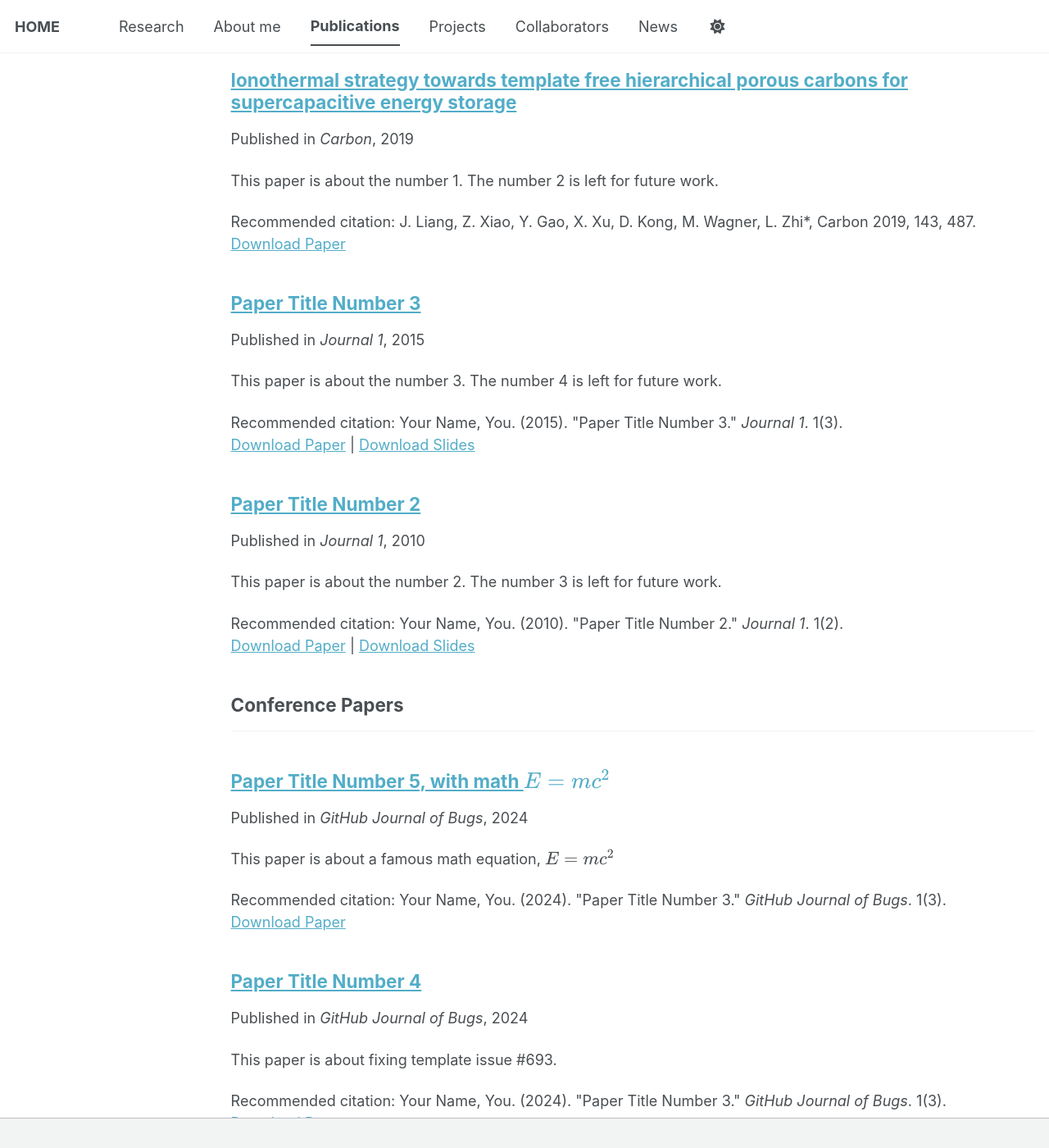
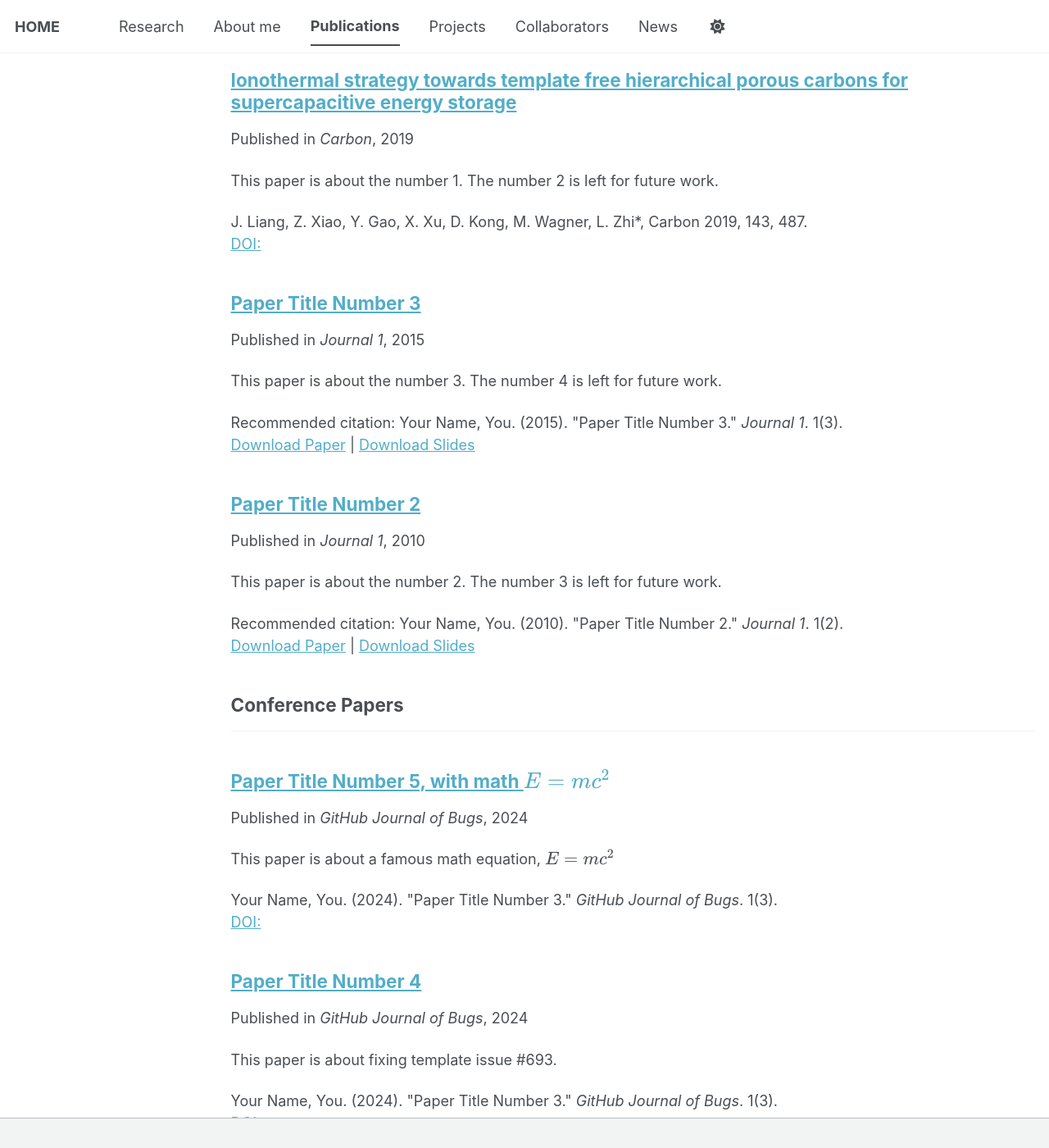
Before and after one commit to liangjiaxu-research/liangjiaxu-research.github.io, a Jekyll site: the page built from _pages/publications.html, in a window 1280 px wide and 1400 px high, scrolled down 222 px. Shown: the whole window at 82% size. Built offline with Jekyll 4.4.1, drawn with Linux system fonts in a browser that asks for light colours; a script bundle is joined from its source files by our own code; library files that are not in the unit come from our copies.

Commit message:
Update archive-single.html

```diff
--- a/_includes/archive-single.html
+++ b/_includes/archive-single.html
@@ -59,7 +59,7 @@
     {% elsif post.citation and post.paperurl and post.bibtexurl %}
       <p>Recommended citation: {{ post.citation }}<br /><a href="{{ post.paperurl }}">Download Paper</a> | <a href="{{ post.bibtexurl }}">Download Bibtex</a></p>
     {% elsif post.citation and post.paperurl %}
-      <p>Recommended citation: {{ post.citation }}<br /><a href="{{ post.paperurl }}">Download Paper</a></p>
+      <p> {{ post.citation }}<br /><a href="{{ post.paperurl }}">DOI: {{ page.paperurl | remove: 'https://doi.org/' }}</a></p>
     {% elsif post.citation and post.slidesurl and post.bibtexurl %}
       <p>Recommended citation: {{ post.citation }}<br /><a href="{{ post.slidesurl }}">Download Slides</a> | <a href="{{ post.bibtexurl}}">Download Bibtex</a></p>
     {% elsif post.citation and post.slidesurl %}
```
